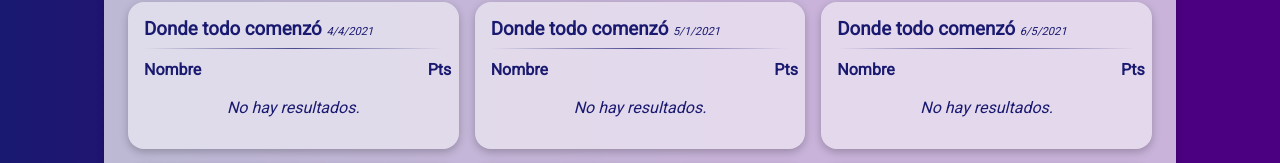
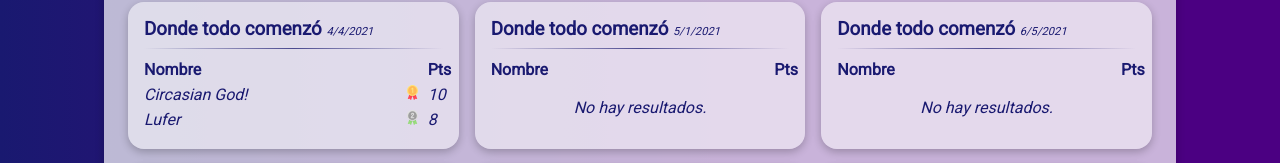
Before and after one commit to juanprq/imperial-display, a Next.js app: page / in a window 1280 px wide. Shown: the part 2596-2759 px from the top of the page. Built offline with nearby package versions, Linux system fonts and the light colour scheme.

Commit message:
adds link to players from the games

```diff
--- a/components/Games.js
+++ b/components/Games.js
@@ -1,5 +1,6 @@
 import React from 'react';
 import classNames from 'classnames';
+import AnchorLink from 'react-anchor-link-smooth-scroll';
 import styles from './Games.module.css';
 
 const getMedalPath = (index) => {
@@ -11,7 +12,7 @@ const Games = ({ data = [] }) => (
   <div>
     <h2 id="games">Resultados</h2>
     <div className={styles.container}>
-      {data.map((game, index) => (
+      {data.map((game) => (
         <div key={game.id} className={styles.game}>
           <h3>
             {game.name}{' '}
@@ -35,7 +36,9 @@ const Games = ({ data = [] }) => (
                   key={player.nick}
                   className={classNames(styles.result, styles.row)}
                 >
-                  <div>{player.alias}</div>
+                  <AnchorLink href={`#${player.nick}`}>
+                    {player.alias}
+                  </AnchorLink>
                   <img
                     src={getMedalPath(index)}
                     width="15"
--- a/components/Games.module.css
+++ b/components/Games.module.css
@@ -65,3 +65,8 @@
   font-style: italic;
   text-align: center;
 }
+
+.result a {
+  color: midnightblue;
+  text-decoration: none;
+}
--- a/components/Standings.js
+++ b/components/Standings.js
@@ -5,7 +5,7 @@ const Standings = ({ data }) => (
     <h2 id="standings">Posiciones</h2>
     <div className={styles.container}>
       {data.map((player, index) => (
-        <div key={player.nick} className={styles.player}>
+        <div id={player.nick} key={player.nick} className={styles.player}>
           <div className={styles.avatar}>
             <img src={player.avatar} alt={`${player.nick}_avatar`} />
           </div>
--- a/lib/data/games.json
+++ b/lib/data/games.json
@@ -1,6 +1,7 @@
 [
   {
-    "id": "1"
+    "id": "1",
+    "results": ["juanprq", "lufer"]
   },
   {
     "id": "2"
```
